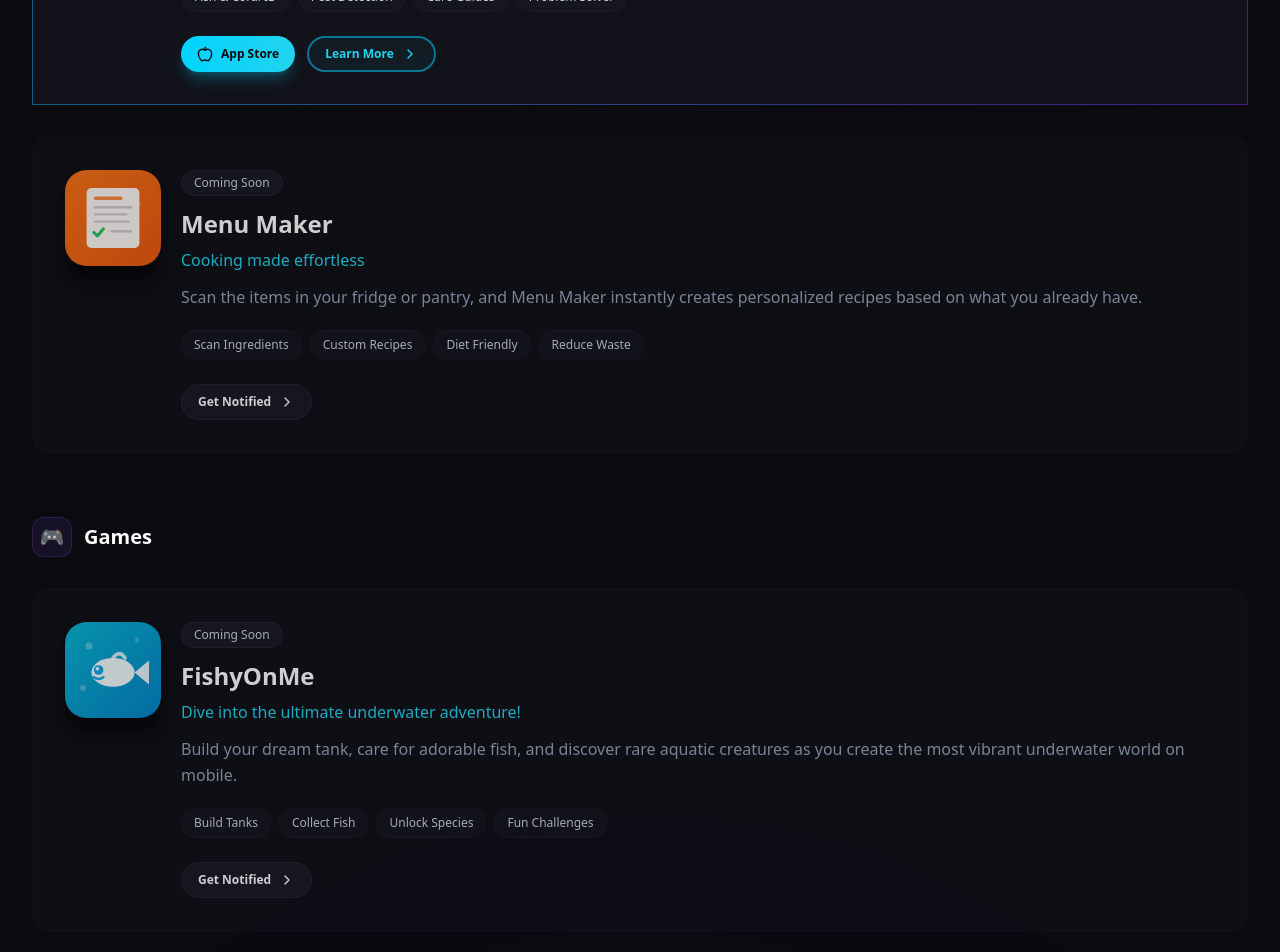
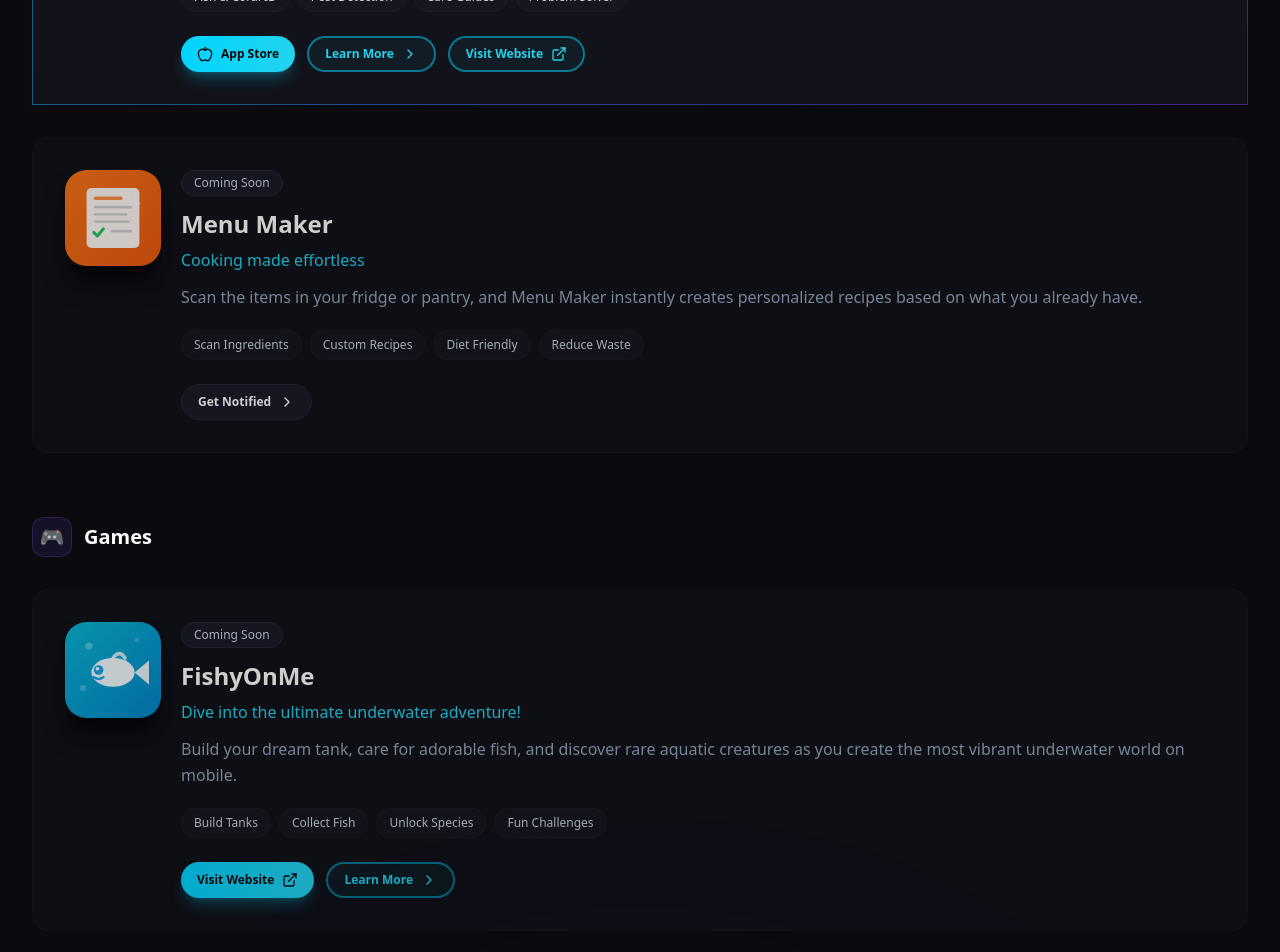
Before and after one commit to bitcrafterapps/bitcraft-apps-website, a React (Vite) app: page / in a window 1280 px wide. Shown: the part 1836-2788 px from the top of the page. Built offline with nearby package versions, Linux system fonts and the light colour scheme; a web font is replaced by a local one.

Commit message:
Add external website links to ReefScan and FishyOnMe apps

```diff
--- a/src/data/apps.ts
+++ b/src/data/apps.ts
@@ -18,6 +18,7 @@ export interface App {
   images?: string[]
   comingSoon: boolean
   downloadLink?: string
+  externalLink?: string
   category: AppCategory
 }
 
@@ -39,6 +40,7 @@ export const apps: App[] = [
     images: ['/rs-home.jpg', '/rs-scan.jpg', '/rs-scan1.jpg', '/rs-scan2.jpg', '/rs-tanks.jpg'],
     comingSoon: false,
     downloadLink: '#',
+    externalLink: 'https://reef-scan.vercel.app',
     category: 'apps',
   },
   {
@@ -75,6 +77,7 @@ export const apps: App[] = [
     status: 'Coming Soon',
     features: ['Build Tanks', 'Collect Fish', 'Unlock Species', 'Fun Challenges'],
     comingSoon: true,
+    externalLink: 'https://fishy-on-me.vercel.app',
     category: 'games',
   },
 ]
--- a/src/pages/AppDetailPage.tsx
+++ b/src/pages/AppDetailPage.tsx
@@ -7,7 +7,7 @@ import { Button } from '../components/Button'
 import { Badge } from '../components/Badge'
 import { Card } from '../components/Card'
 import { apps } from '../data/apps'
-import { ArrowRight, Apple, Star, ChevronRight, X, ArrowLeft } from '../components/Icons'
+import { ArrowRight, Apple, Star, ChevronRight, X, ArrowLeft, ExternalLink } from '../components/Icons'
 
 // Image Modal
 const ImageModal = ({ src, onClose }: { src: string; onClose: () => void }) => {
@@ -134,16 +134,40 @@ export default function AppDetailPage() {
                       <Apple className="w-5 h-5" />
                       Download on App Store
                     </Button>
-                    <Button variant="outline" size="lg" className="w-full sm:w-auto gap-2">
-                      Read Docs
-                      <ArrowRight className="w-4 h-4" />
+                    {app.externalLink && (
+                      <Button
+                        variant="outline"
+                        size="lg"
+                        className="w-full sm:w-auto gap-2"
+                        asChild
+                      >
+                        <a href={app.externalLink} target="_blank" rel="noopener noreferrer">
+                          Visit Website
+                          <ExternalLink className="w-4 h-4" />
+                        </a>
                       </Button>
+                    )}
                   </>
+                ) : (
+                  <>
+                    {app.externalLink ? (
+                      <Button
+                        size="lg"
+                        className="w-full sm:w-auto gap-2"
+                        asChild
+                      >
+                        <a href={app.externalLink} target="_blank" rel="noopener noreferrer">
+                          Visit Website
+                          <ExternalLink className="w-4 h-4" />
+                        </a>
+                      </Button>
                     ) : (
                       <Button size="lg" className="gap-2">
                         Notify Me
                         <ChevronRight className="w-4 h-4" />
                       </Button>
+                    )}
+                  </>
                 )}
               </div>
             </motion.div>
@@ -286,10 +310,25 @@ export default function AppDetailPage() {
                 <p className="text-slate-400 mb-8 text-lg max-w-md mx-auto">
                   Join thousands of users who trust {app.name} for their daily needs.
                 </p>
+                <div className="flex flex-col sm:flex-row items-center justify-center gap-4">
                   <Button size="lg" className="gap-2">
                     <Apple className="w-5 h-5" />
                     Download Now
                   </Button>
+                  {app.externalLink && (
+                    <Button
+                      variant="outline"
+                      size="lg"
+                      className="gap-2"
+                      asChild
+                    >
+                      <a href={app.externalLink} target="_blank" rel="noopener noreferrer">
+                        Visit Website
+                        <ExternalLink className="w-4 h-4" />
+                      </a>
+                    </Button>
+                  )}
+                </div>
               </div>
             </Card>
           </motion.div>
--- a/src/pages/HomePage.tsx
+++ b/src/pages/HomePage.tsx
@@ -19,6 +19,7 @@ import {
   Star,
   ArrowRight,
   X,
+  ExternalLink,
 } from '../components/Icons'
 
 // ============================================
@@ -256,12 +257,39 @@ const AppCardWithGallery = ({
                     <ChevronRight className="w-4 h-4" />
                   </Link>
                 </Button>
+                {app.externalLink && (
+                  <Button variant="outline" size="sm" className="gap-2 w-full sm:w-auto" asChild>
+                    <a href={app.externalLink} target="_blank" rel="noopener noreferrer">
+                      Visit Website
+                      <ExternalLink className="w-4 h-4" />
+                    </a>
+                  </Button>
+                )}
               </div>
             ) : (
-              <Button variant="secondary" size="sm" className="gap-2">
-                Get Notified
-                <ChevronRight className="w-4 h-4" />
-              </Button>
+              <div className="flex flex-col sm:flex-row items-center gap-3">
+                {app.externalLink ? (
+                  <>
+                    <Button size="sm" className="gap-2 w-full sm:w-auto" asChild>
+                      <a href={app.externalLink} target="_blank" rel="noopener noreferrer">
+                        Visit Website
+                        <ExternalLink className="w-4 h-4" />
+                      </a>
+                    </Button>
+                    <Button variant="outline" size="sm" className="gap-2 w-full sm:w-auto" asChild>
+                      <Link to={`/apps/${app.id}`}>
+                        Learn More
+                        <ChevronRight className="w-4 h-4" />
+                      </Link>
+                    </Button>
+                  </>
+                ) : (
+                  <Button variant="secondary" size="sm" className="gap-2">
+                    Get Notified
+                    <ChevronRight className="w-4 h-4" />
+                  </Button>
+                )}
+              </div>
             )}
           </div>
         </div>
```
Lines whose indentation alone changed are shown as unchanged.
